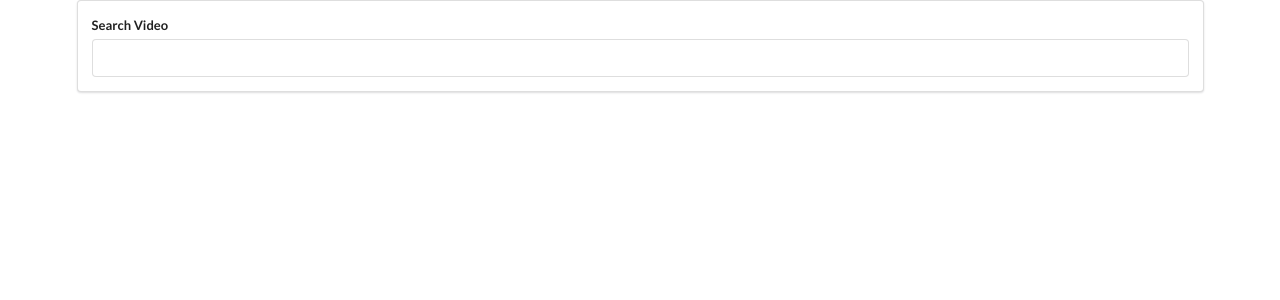
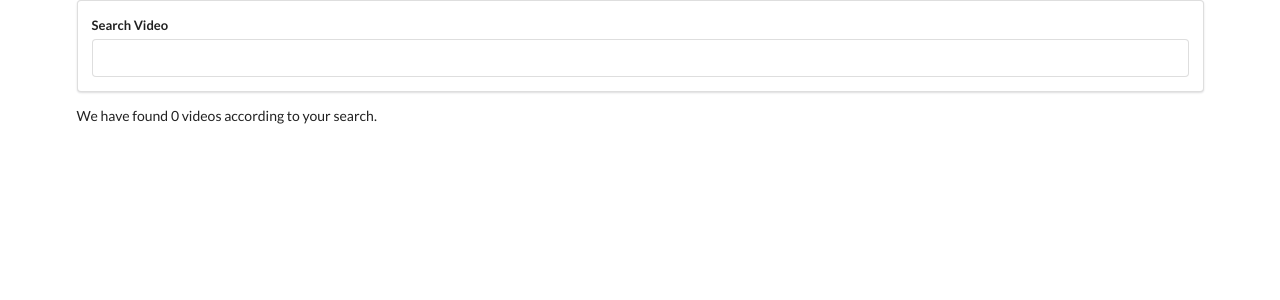
Before and after one commit to mdr-uma/youtube-player, a React (Create React App) app: page / in a window 1280 px wide. Shown: the top 300 px of the page. Built offline with nearby package versions, Linux system fonts and the light colour scheme.

Commit message:
add p tag

```diff
--- a/src/components/App.js
+++ b/src/components/App.js
@@ -29,6 +29,7 @@ class App extends React.Component {
         return(
             <div className="ui container">
                 <SearchBar onFormSubmit={this.onInputSubmit}/>
+                <p>We have found {this.state.videos.length} videos according to your search.</p>
             </div>
         )
     }
```
